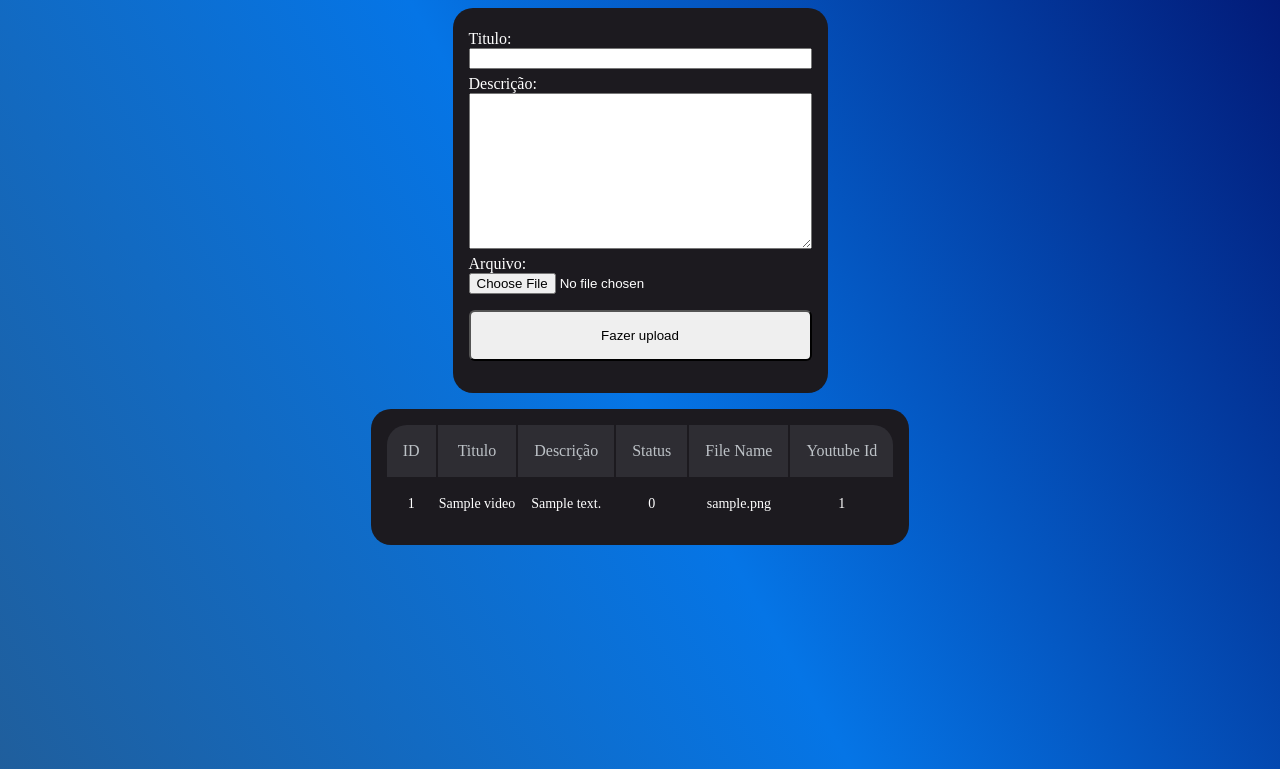
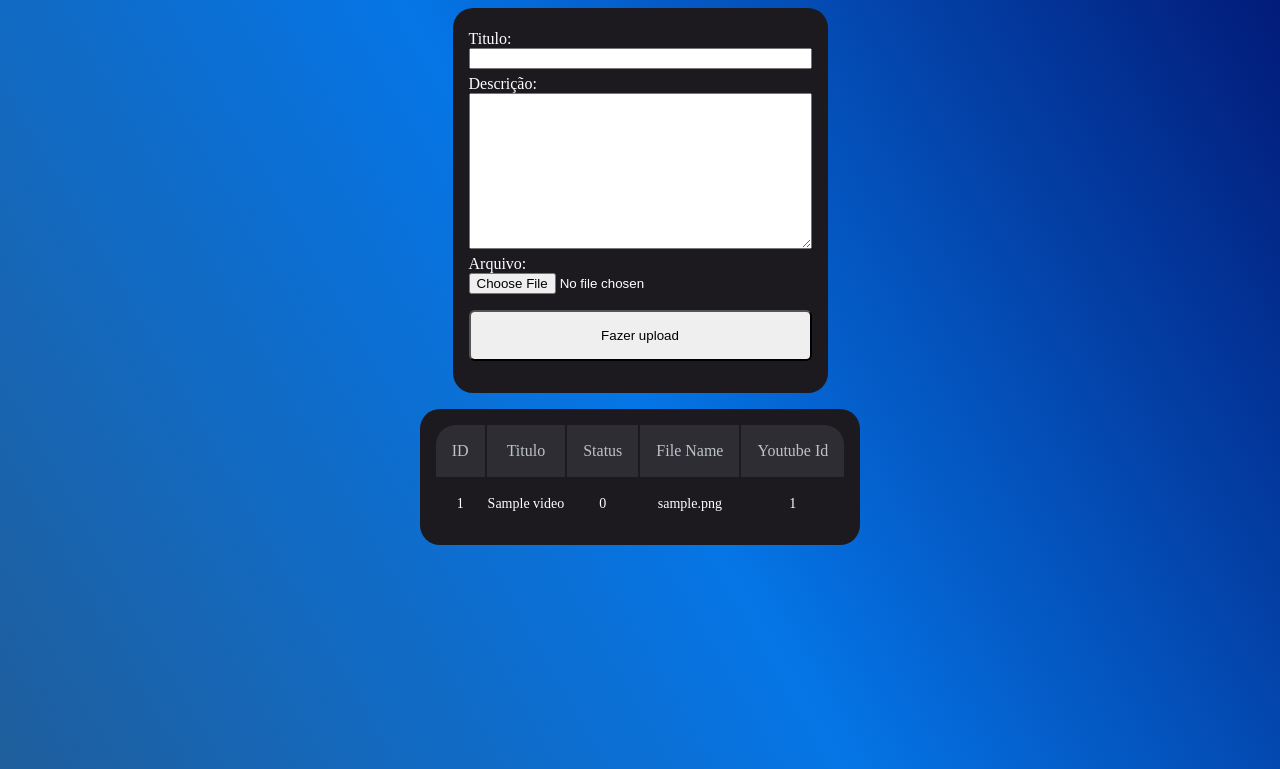
Before and after one commit to ghpm99/smart-home, a Django app: template apps/video/templates/video.html in a window 1280 px wide. Shown: the top 769 px of the page. Run offline with Django 4.2, Linux system fonts and the light colour scheme; tables that the repository leaves empty hold one stand-in row (values such as "Sample post"); the template is opened without the code that fills it: values that come from a table or form of the project are taken from there, most other values are stand-ins (such as "Sample title", 1, 10 or a date in 2020); parts of the project's set-up code (start-up, migrations or seed data) failed here and were passed over.

Commit message:
Remove description column

```diff
--- a/apps/video/templates/video.html
+++ b/apps/video/templates/video.html
@@ -17,7 +17,6 @@
 					<tr>
 						<th class="table-head-column">ID</th>
 						<th class="table-head-column">Titulo</th>
-						<th class="table-head-column">Descrição</th>
 						<th class="table-head-column">Status</th>
 						<th class="table-head-column">File Name</th>
 						<th class="table-head-column">Youtube Id</th>
@@ -31,9 +30,6 @@
 						</td>
 						<td class="column-container">
 							<div class="table-cell">{{ video.title }}</div>
-						</td>
-						<td class="column-container">
-							<div class="table-cell">{{ video.description }}</div>
 						</td>
 						<td class="column-container">
 							<div class="table-cell">{{ video.status }}</div>
--- a/apps/video/views.py
+++ b/apps/video/views.py
@@ -25,8 +25,8 @@ def video(request):
         'title': video.title,
         'description': video.description,
         'status': status.get(video.status),
-        'file_name': video.file_name,
-        'youtube_id': video.youtube_id,
+        'file_name': video.file_name or '',
+        'youtube_id': video.youtube_id or '',
     } for video in videos]
 
     ctx = {
```
